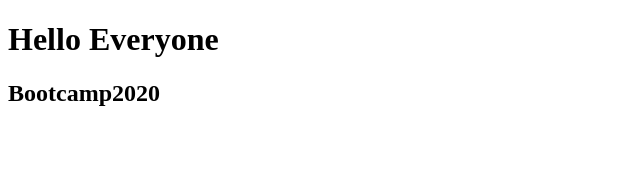
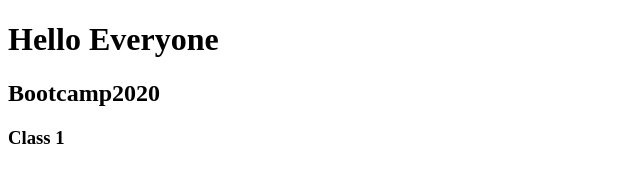
Before and after one commit to yusraahmedkhan/class1, a plain HTML site: page index.html in a window 1280 px wide. Shown: the full height of the page, 0-640 px from the left. Drawn offline with Linux system fonts and the light colour scheme.

Commit message:
Update index.html

```diff
--- a/index.html
+++ b/index.html
@@ -9,5 +9,6 @@
 <body>
     <h1>Hello Everyone</h1>
     <h2>Bootcamp2020</h2>
+    <h3>Class 1</h3>
 </body>
 </html>
```
